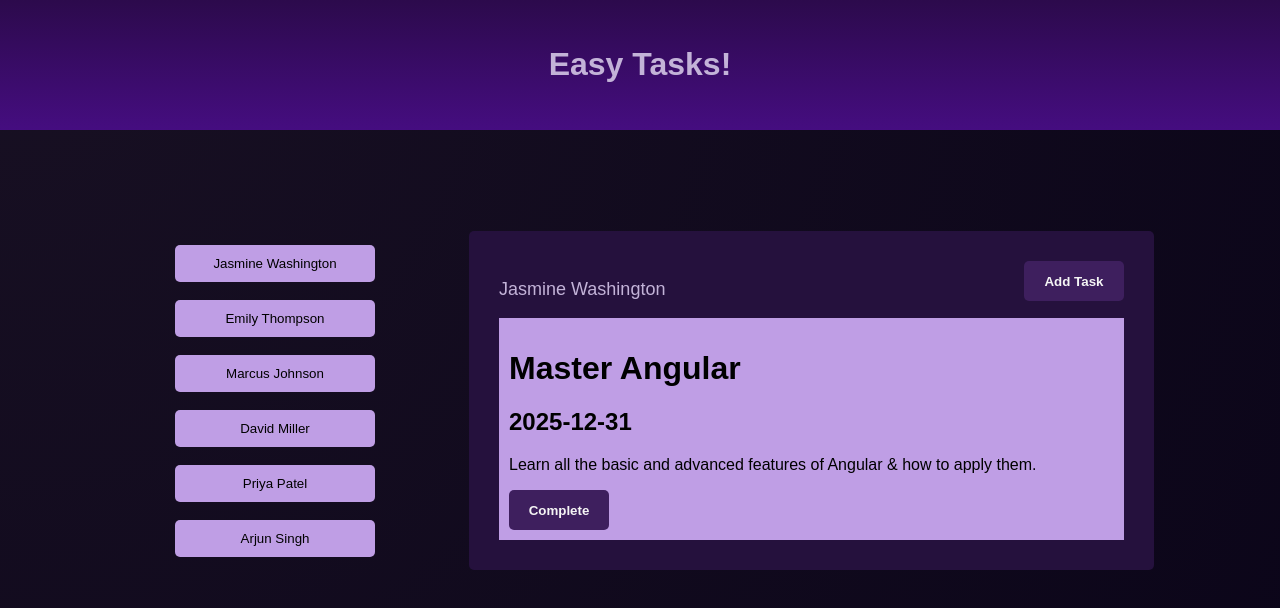
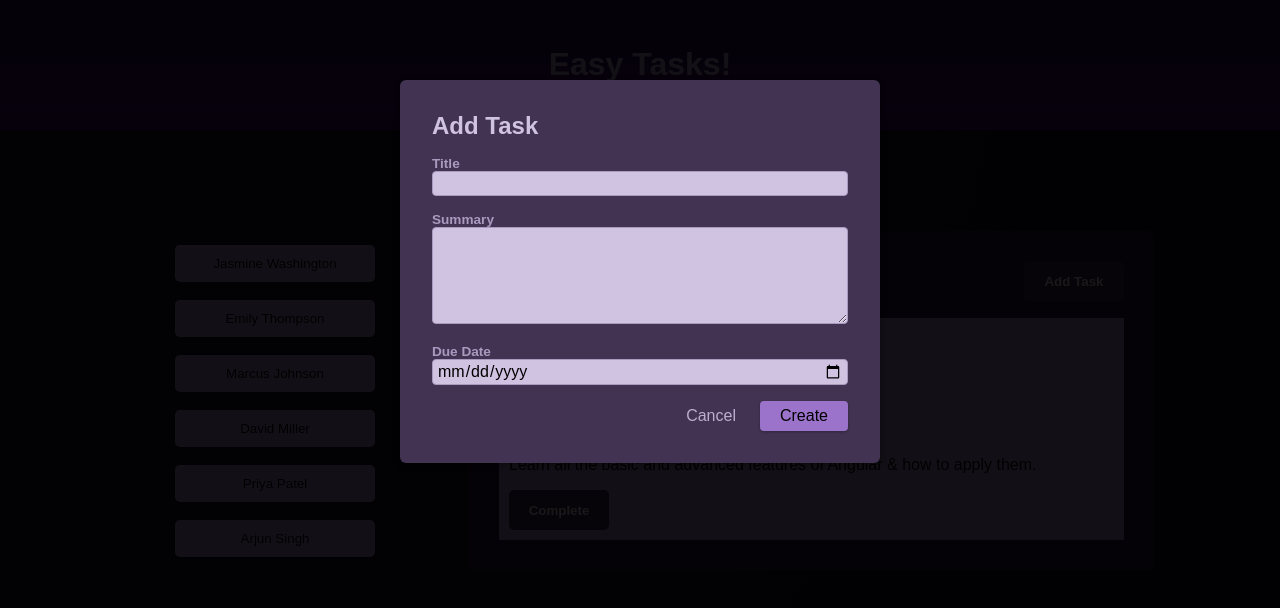
Before and after one commit to KarRzu/simple-to-do-list, an Angular app: page / in a window 1280 px wide. Both pictures are taken after a click on the button "Add Task". Shown: the top 608 px of the page. Built offline with nearby package versions, Linux system fonts and the light colour scheme.

Commit message:
feat: add new new-task component

```diff
--- a/src/app/app.component.html
+++ b/src/app/app.component.html
@@ -3,8 +3,8 @@
   <app-users-list (select)="onSelectUser($event)" />
   <app-task
     [name]="selectedUser.name"
-    [title]="selectedTask.title"
-    [summary]="selectedTask.summary"
-    [dueDate]="selectedTask.dueDate"
+    [title]="selectedTask?.title || 'No task assigned'"
+    [summary]="selectedTask?.summary || 'No summary available'"
+    [dueDate]="selectedTask?.dueDate || 'No due date'"
   />
 </div>
--- /dev/null
+++ b/src/app/components/new-task/new-task.component.html
@@ -0,0 +1,25 @@
+<div class="backdrop" (click)="onCancel()"></div>
+<dialog open>
+  <h2>Add Task</h2>
+  <form>
+    <p>
+      <label for="title">Title</label>
+      <input type="text" id="title" name="title" />
+    </p>
+
+    <p>
+      <label for="summary">Summary</label>
+      <textarea id="summary" rows="5" name="summary"></textarea>
+    </p>
+
+    <p>
+      <label for="due-date">Due Date</label>
+      <input type="date" id="due-date" name="due-date" />
+    </p>
+
+    <p class="actions">
+      <button type="button" (click)="onCancel()">Cancel</button>
+      <button type="submit">Create</button>
+    </p>
+  </form>
+</dialog>
--- /dev/null
+++ b/src/app/components/new-task/new-task.component.scss
@@ -0,0 +1,85 @@
+.backdrop {
+  background-color: rgba(0, 0, 0, 0.9);
+  position: fixed;
+  top: 0;
+  left: 0;
+  width: 100%;
+  height: 100vh;
+}
+
+dialog {
+  width: 90%;
+  max-width: 30rem;
+  background-color: #433352;
+  border-radius: 6px;
+  border: none;
+  box-shadow: 0 1px 6px rgba(0, 0, 0, 0.4);
+  overflow: hidden;
+  padding: 1rem;
+  top: 5rem;
+}
+
+h2 {
+  margin: 0;
+  color: #d0c2e1;
+}
+
+label {
+  display: block;
+  font-weight: bold;
+  font-size: 0.85rem;
+  color: #ab9ac0;
+}
+
+input,
+textarea {
+  width: 100%;
+  font: inherit;
+  padding: 0.15rem 0.25rem;
+  border-radius: 4px;
+  border: 1px solid #ab9ac0;
+  background-color: #d0c2e1;
+}
+
+.actions {
+  margin: 1rem 0 0;
+  display: flex;
+  justify-content: flex-end;
+  gap: 0.25rem;
+}
+
+button {
+  font: inherit;
+  cursor: pointer;
+  border: none;
+  padding: 0.35rem 1.25rem;
+  border-radius: 4px;
+  background-color: transparent;
+}
+
+button[type="button"] {
+  color: #bdadcf;
+}
+
+button[type="button"]:hover,
+button[type="button"]:active {
+  color: #d0c2e1;
+}
+
+button[type="submit"] {
+  background-color: #9c73ca;
+  box-shadow: 0 1px 3px rgba(0, 0, 0, 0.3);
+  transition: all 0.3s ease;
+}
+
+button[type="submit"]:hover,
+button[type="submit"]:active {
+  background-color: #895cce;
+  box-shadow: 0 1px 6px rgba(0, 0, 0, 0.3);
+}
+
+@media (min-width: 768px) {
+  dialog {
+    padding: 2rem;
+  }
+}
--- /dev/null
+++ b/src/app/components/new-task/new-task.component.ts
@@ -0,0 +1,15 @@
+import { Component, EventEmitter, Output } from '@angular/core';
+
+@Component({
+  selector: 'app-new-task',
+  imports: [],
+  templateUrl: './new-task.component.html',
+  styleUrl: './new-task.component.scss',
+})
+export class NewTaskComponent {
+  @Output() cancel = new EventEmitter<void>();
+
+  onCancel() {
+    this.cancel.emit();
+  }
+}
--- a/src/app/components/task/task.component.html
+++ b/src/app/components/task/task.component.html
@@ -1,10 +1,14 @@
+@if(isAddingTask) {
+<app-new-task (cancel)="onCancelAddTask()"></app-new-task>
+}
+
 <div class="task-container">
   <div class="user-selection-container">
     <p *ngIf="name; else noUserSelected">{{ name }}</p>
     <ng-template #noUserSelected>
       <p>Select a user</p>
     </ng-template>
-    <button>Add Task</button>
+    <button (click)="onStartAddTask()">Add Task</button>
   </div>
   <div class="task-info">
     <h1>{{ title }}</h1>
--- a/src/app/components/task/task.component.ts
+++ b/src/app/components/task/task.component.ts
@@ -9,11 +9,12 @@
 import { Task } from './task.model';
 import { CommonModule, NgFor, NgIf } from '@angular/common';
 import { catchError, of } from 'rxjs';
+import { NewTaskComponent } from '../new-task/new-task.component';
 
 @Component({
   selector: 'app-task',
   standalone: true,
-  imports: [CommonModule, ReactiveFormsModule, NgFor],
+  imports: [CommonModule, ReactiveFormsModule, NgFor, NewTaskComponent],
   templateUrl: './task.component.html',
   styleUrls: ['./task.component.scss'],
 })
@@ -22,4 +23,13 @@
   @Input({ required: true }) title!: string;
   @Input({ required: true }) summary!: string;
   @Input({ required: true }) dueDate!: string;
+  isAddingTask: boolean = false;
+
+  onStartAddTask() {
+    this.isAddingTask = true;
+  }
+
+  onCancelAddTask() {
+    this.isAddingTask = false;
+  }
 }
--- a/src/app/components/users-list/tasks.ts
+++ b/src/app/components/users-list/tasks.ts
@@ -9,7 +9,7 @@
   },
   {
     id: 't2',
-    userId: 'u3',
+    userId: 'u2',
     title: 'Build first prototype',
     summary: 'Build a first prototype of the online shop website',
     dueDate: '2024-05-31',
```
Also changed, not shown: 1 other file (tests, documents, lock files or other folders).
